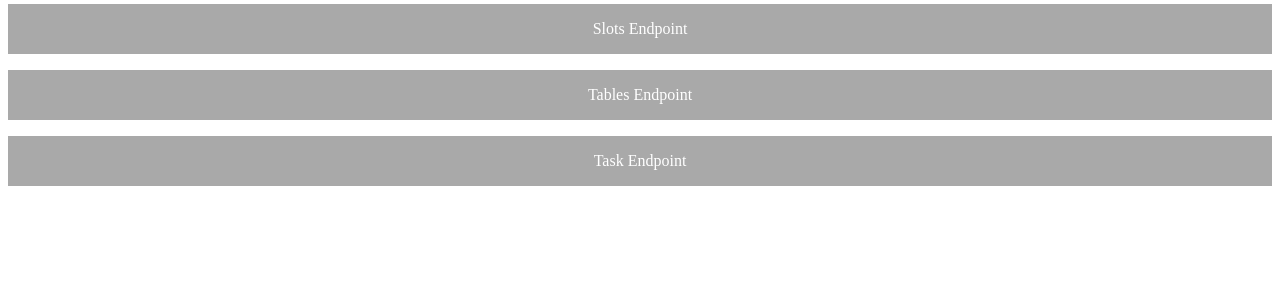
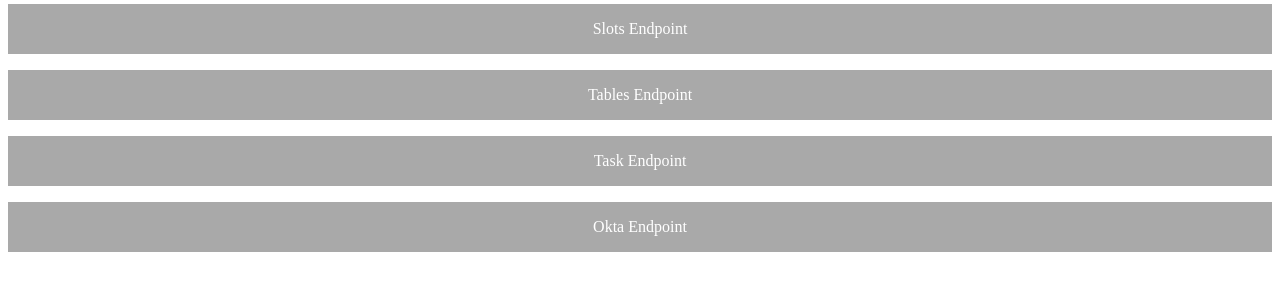
Before and after one commit to bengarlock/portfolio_database, a Django app: template home/templates/index.html in a window 1280 px wide. Shown: the part 406-706 px from the top of the page. Run offline with Django 3.2, Linux system fonts and the light colour scheme; the template is opened without the code that fills it, so the values that code supplies are empty.

Commit message:
added link to okta from home page

```diff
--- a/home/templates/index.html
+++ b/home/templates/index.html
@@ -59,6 +59,9 @@
     <div class="link">
         <a href="https://www.bengarlock.com:8080/task" target="_blank">Task Endpoint</a>
     </div>
+        <div class="link">
+        <a href="https://www.bengarlock.com:8080/oktausers" target="_blank">Okta Endpoint</a>
+    </div>
 </div>
 
 </body>
```
